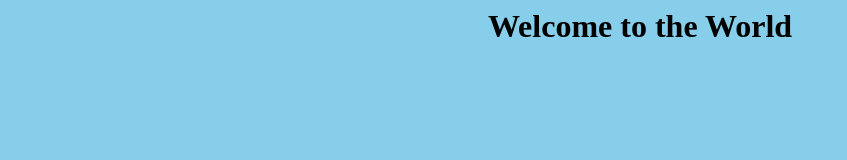
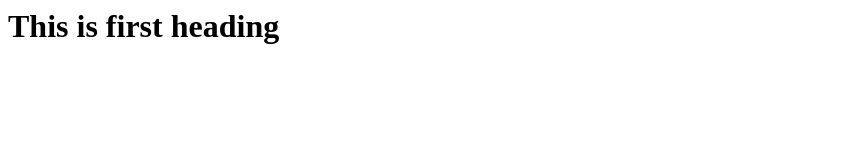
Before and after one commit to Ajay-mahajan-19/dnm, a plain HTML site: page index.html in a window 1280 px wide. Shown: the whole page, without its empty margins (0-847 px from the left). Drawn offline with Linux system fonts and the light colour scheme.

Commit message:
Update index.html

```diff
--- a/index.html
+++ b/index.html
@@ -2,7 +2,7 @@
      <head>
           <title>page</title>
      </head>
-     <body bgcolor="skyblue">
-           <h1 align="center">Welcome to the World</h1>
+     <body>
+           <h1>This is first heading</h1>
      </body>
 </html>
```
